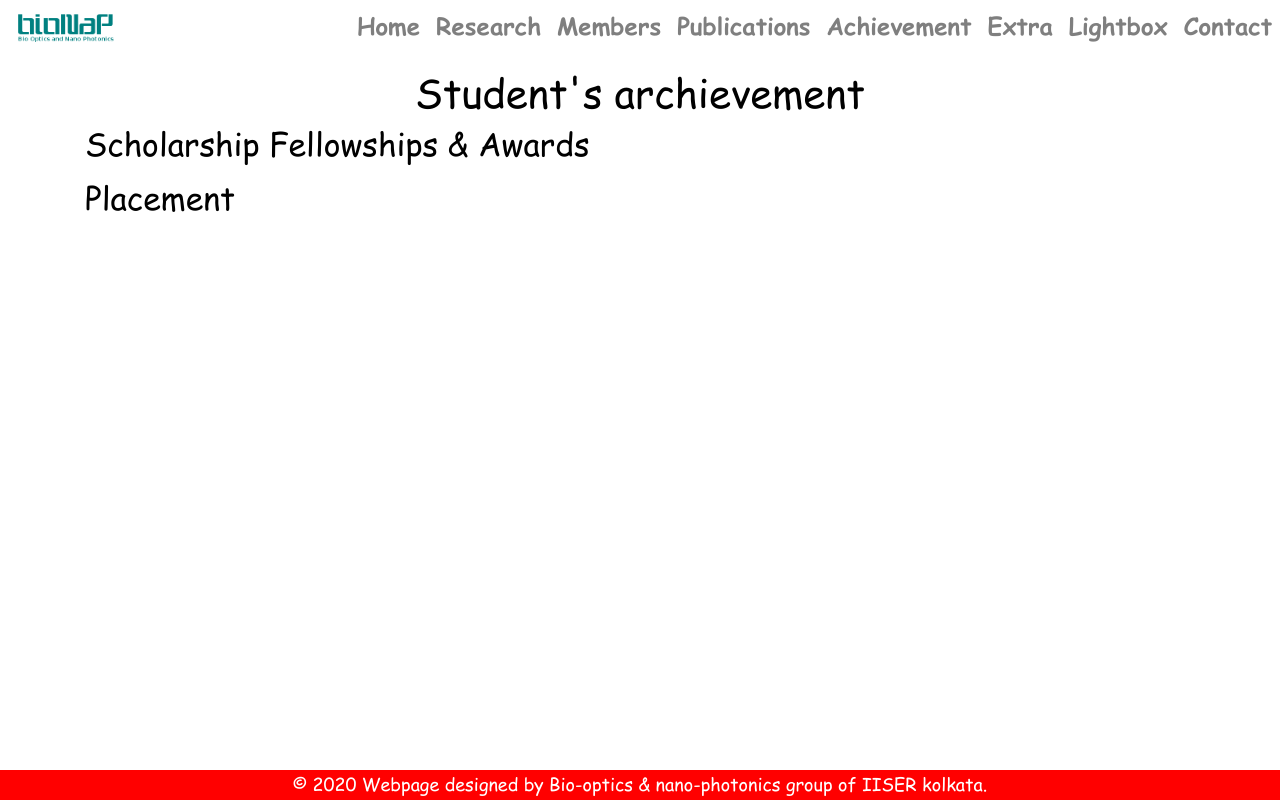
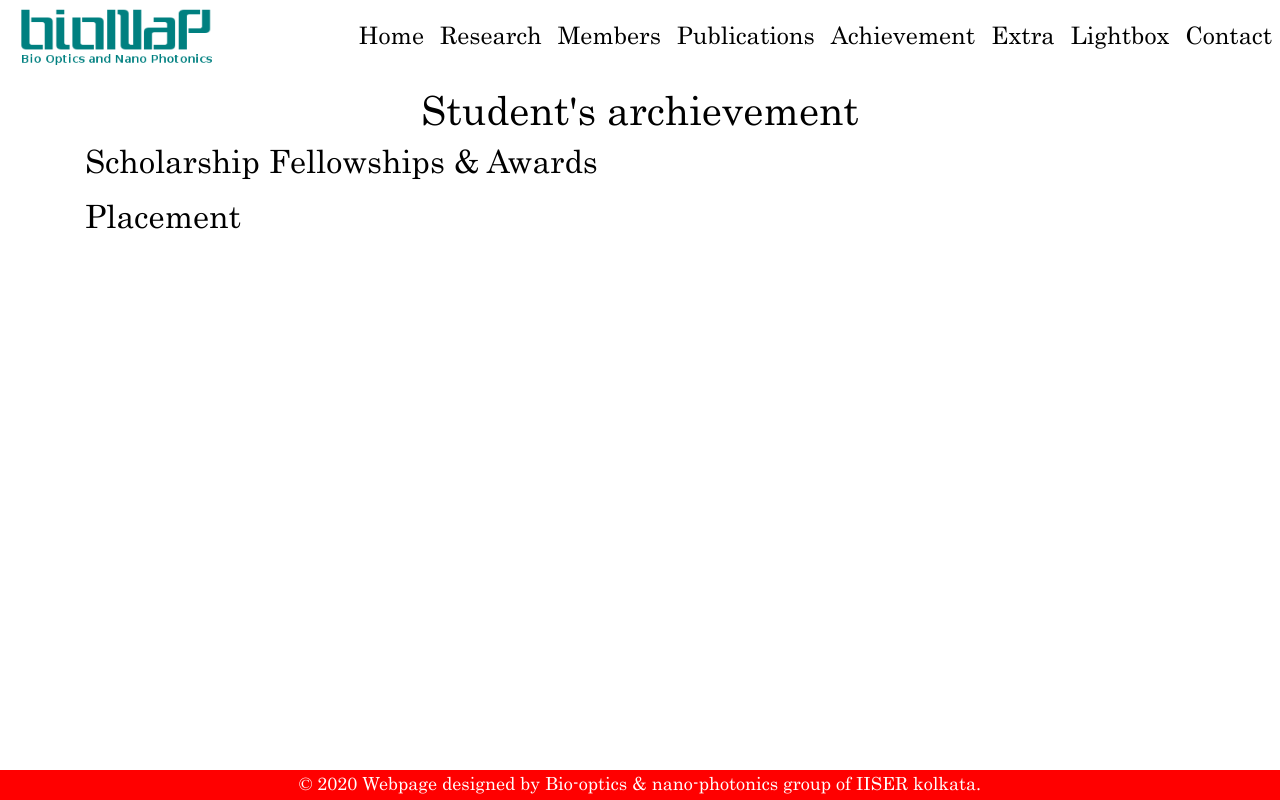
Before and after one commit to shyamalguchhait/lab, a PHP site: page /achievement.php in a window 1280 px wide. Run offline with PHP 8.4, Linux system fonts and the light colour scheme; some libraries are stand-ins or nearby versions.

Commit message:
menu.html

```diff
--- /dev/null
+++ b/statics/css/fonts/century/sharefonts.net.txt
@@ -0,0 +1 @@
+Free download fonts at http://sharefonts.net
--- a/statics/css/menu.css
+++ b/statics/css/menu.css
@@ -1,29 +1,50 @@
 @font-face {
   font-family: "Comic Sans MS";
-  src: url("fonts/comic-sans-ms/COMIC.TTF") format("TrueType");
+  src: url("../css/fonts/century/CENTURY.ttf") format("TrueType");
   font-weight: normal;
 }
 
 @font-face {
   font-family: "Comic Sans MS";
-  src: url("fonts/comic-sans-ms/design.graffiti.comicsansmsgras.ttf") format("TrueType");
+  src: url("../css/fonts/century/Century Bold.ttf") format("TrueType");
   font-weight: bold;
 }
 
+@font-face {
+  font-family: "Comic Sans MS";
+  src: url("../css/fonts/century/ceiswfte.ttf") format("TrueType");
+  font-style: italic;
+}
+
+@font-face {
+  font-family: "Comic Sans MS";
+  src: url("../css/fonts/century/Century Bold Italic.ttf") format("TrueType");
+  font-weight: bold;
+  font-style: italic;
+}
+
 .bg-light {
+  color: black !important;
   background-color: white !important;
   font-size: x-large !important;
-  font-family: "Comic-Sans-MS-bold" !important;
+  font-family: "Comic Sans MS" !important;
+  font-weight: bold !important;
 }
 
 .nav-item-hover {
   font-size: x-large;
-  font-weight: bold;
+  font-weight: normal;
   font-family: "Comic Sans MS";
 }
 
+.nav-item-hover a {
+  color: black !important;
+}
+
 .nav-item-hover:hover .nav-link {
-  color: orange;
+  color: white !important;
+  background-color: black !important;
+  cursor: pointer;
 }
 
 nav {
@@ -39,6 +60,6 @@ body {
 }
 
 body .navbar-brand img {
-  width: 100px;
+  width: 200px;
 }
 /*# sourceMappingURL=menu.css.map */
--- a/statics/css/menu.scss
+++ b/statics/css/menu.scss
@@ -1,27 +1,44 @@
 @font-face {
   font-family: "Comic Sans MS";
-  src: url("fonts/comic-sans-ms/COMIC.TTF") format("TrueType");
+  src: url("../css/fonts/century/CENTURY.ttf") format("TrueType");
   font-weight: normal;
 }
 @font-face {
   font-family: "Comic Sans MS";
-  src: url("fonts/comic-sans-ms/design.graffiti.comicsansmsgras.ttf")
-    format("TrueType");
+  src: url("../css/fonts/century/Century\ Bold.ttf") format("TrueType");
   font-weight: bold;
 }
+@font-face {
+  font-family: "Comic Sans MS";
+  src: url("../css/fonts/century/ceiswfte.ttf") format("TrueType");
+  font-style: italic;
+}
+@font-face {
+  font-family: "Comic Sans MS";
+  src: url("../css/fonts/century/Century\ Bold\ Italic.ttf") format("TrueType");
+  font-weight: bold;
+  font-style: italic;
+}
 .bg-light {
+  color: black !important;
   background-color: white !important;
   font-size: x-large !important;
-  font-family: "Comic-Sans-MS-bold" !important;
+  font-family: "Comic Sans MS" !important;
+  font-weight: bold !important;
 }
 
 .nav-item-hover {
   font-size: x-large;
-  font-weight: bold;
+  font-weight: normal;
   font-family: "Comic Sans MS";
+  a {
+    color: black !important;
+  }
 }
 .nav-item-hover:hover .nav-link {
-  color: orange;
+  color: white !important;
+  background-color: rgb(0, 0, 0) !important;
+  cursor: pointer;
 }
 nav {
   padding: 0 !important;
@@ -34,7 +51,7 @@ body {
   padding-bottom: 30px !important;
   .navbar-brand {
     img {
-      width: 100px;
+      width: 200px;
     }
   }
 }
--- a/statics/html/menu.html
+++ b/statics/html/menu.html
@@ -18,6 +18,7 @@
         <button class="navbar-toggler" type="button" data-toggle="collapse" data-target="#navbarResponsive" aria-controls="navbarResponsive" aria-expanded="false" aria-label="Toggle navigation">
               <span class="navbar-toggler-icon"></span>
         </button>
+        <div class="d-flex flex-row-reverse">
             <div class="collapse navbar-collapse" id="nnavbarSupportedContent">
                 <ul class="navbar-nav mr-auto">
                     <li class="nav-item active">
@@ -32,7 +33,7 @@
                     </li>
             <li class="nav-item">
                 <div class="nav-item-hover">
-                    <a class="nav-link" href="#">Members</a>
+                    <a class="nav-link" href="#">Team</a>
                 </div>
             </li>
             <li class="nav-item">
@@ -42,7 +43,7 @@
             </li>
             <li class="nav-item">
                 <div class="nav-item-hover">
-                    <a class="nav-link" href="#">Student's achiwvement</a>
+                    <a class="nav-link" href="#">Achievement</a>
                 </div>
             </li>
             <li class="nav-item">
@@ -53,6 +54,7 @@
         </ul>
     </div>
     </div>
+    </div>
 </nav>
 
 </body>
```
Also changed, not shown: statics/css/fonts/century/CENTURY.ttf (added), statics/css/fonts/century/Century Bold Italic.ttf (added), statics/css/fonts/century/Century Bold.ttf (added), statics/css/fonts/century/Century Normal.ttf (added), statics/css/fonts/century/ceaswfte.ttf (added), statics/css/fonts/century/cebswfte.ttf (added), statics/css/fonts/century/ceiswfte.ttf (added), 2 other files. Lines whose indentation alone changed are shown as unchanged.
